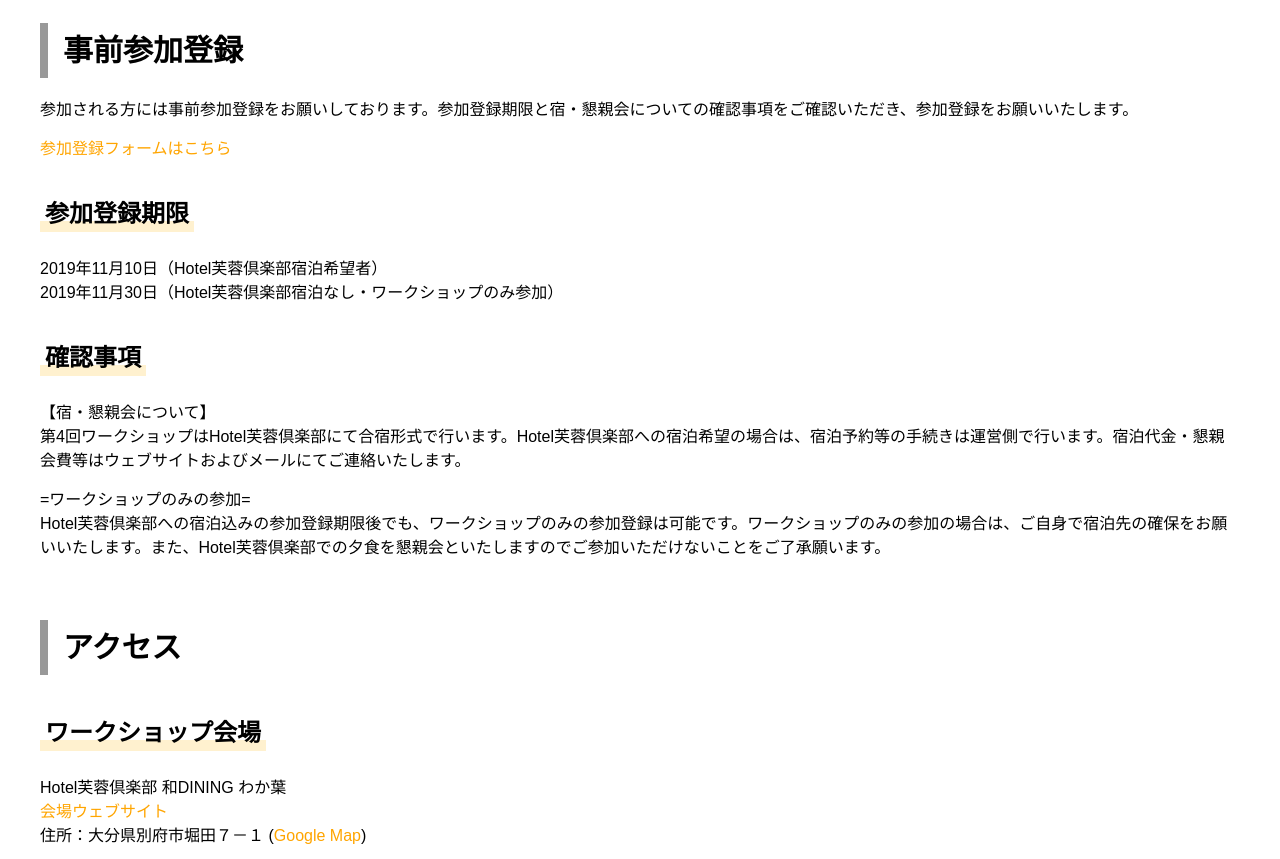
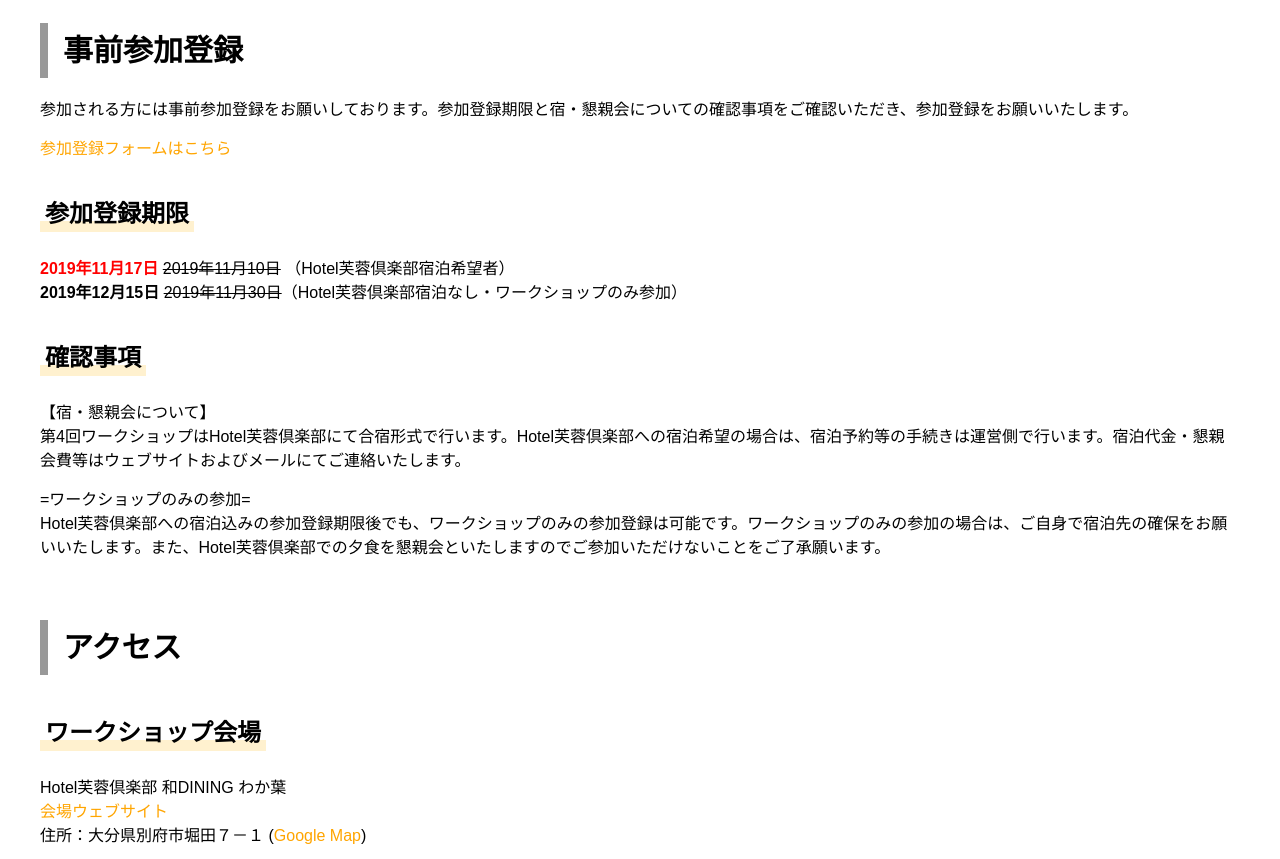
Before and after one commit to iwanaminami/theoreticalimmunologyworkshop, a Jekyll site: the page built from _posts/2019-07-07-4th-workshop.markdown, in a window 1280 px wide and 900 px high, scrolled down 1768 px, cut to the strip 0-859 px from the top of the window. Built offline with Jekyll 4.4.1, drawn with Linux system fonts in a browser that asks for light colours.

Commit message:
Update 2019-07-07-4th-workshop.markdown

```diff
--- a/_posts/2019-07-07-4th-workshop.markdown
+++ b/_posts/2019-07-07-4th-workshop.markdown
@@ -48,8 +48,9 @@ image: /assets/images/ws-4.png
 [参加登録フォームはこちら](https://forms.gle/gyNDuKjLtyK8ACVK8)
 
 ### 参加登録期限
-2019年11月10日（Hotel芙蓉倶楽部宿泊希望者）
-2019年11月30日（Hotel芙蓉倶楽部宿泊なし・ワークショップのみ参加）
+
+**<font color="Red">2019年11月17日</font>** ~~2019年11月10日~~ （Hotel芙蓉倶楽部宿泊希望者）
+**2019年12月15日** ~~2019年11月30日~~（Hotel芙蓉倶楽部宿泊なし・ワークショップのみ参加）
 
 ### 確認事項
 【宿・懇親会について】
```
